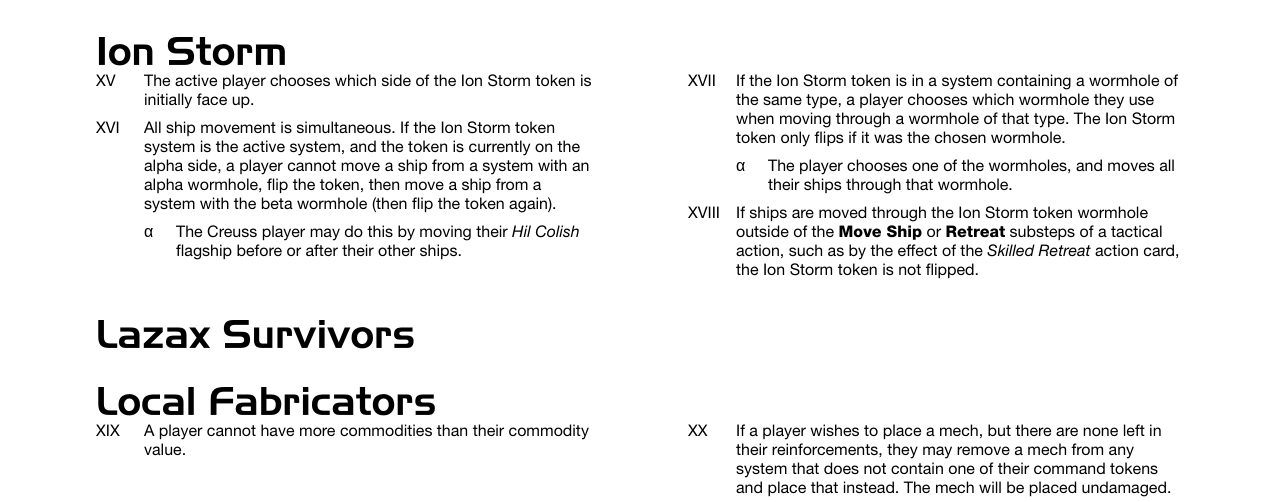
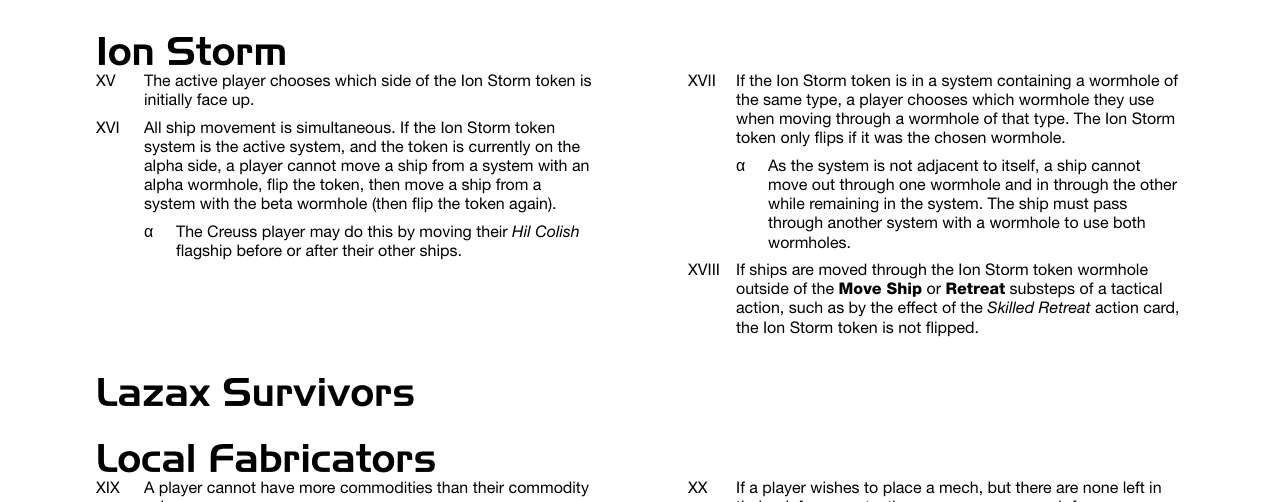
Before and after one commit to bradleysigma/tirules, a PHP site: page /C_exploration_cards.php in a window 1280 px wide. Shown: the part 1930-2432 px from the top of the page. Run offline with PHP 8.4, Linux system fonts and the light colour scheme.

Commit message:
Update C_exploration_cards.php

```diff
--- a/C_exploration_cards.php
+++ b/C_exploration_cards.php
@@ -85,7 +85,7 @@
     <li>All ship movement is simultaneous. If the Ion Storm token system is the active system, and the token is currently on the alpha side, a player cannot move a ship from a system with an alpha wormhole, flip the token, then move a ship from a system with the beta wormhole (then flip the token again).</li>
     <ol><li>The Creuss player may do this by moving their <i>Hil Colish</i> flagship before or after their other ships.</li></ol>
     <li>If the Ion Storm token is in a system containing a wormhole of the same type, a player chooses which wormhole they use when moving through a wormhole of that type. The Ion Storm token only flips if it was the chosen wormhole.</li>
-    <ol><li>The player chooses one of the wormholes, and moves all their ships through that wormhole.</li></ol>
+    <ol><li>As the system is not adjacent to itself, a ship cannot move out through one wormhole and in through the other while remaining in the system. The ship must pass through another system with a wormhole to use both wormholes.</li></ol>
     <li>If ships are moved through the Ion Storm token wormhole outside of the <b>Move Ship</b> or <b>Retreat</b> substeps of a tactical action, such as by the effect of the <i>Skilled Retreat</i> action card, the Ion Storm token is not flipped.</li>
     </ol>
 
```
